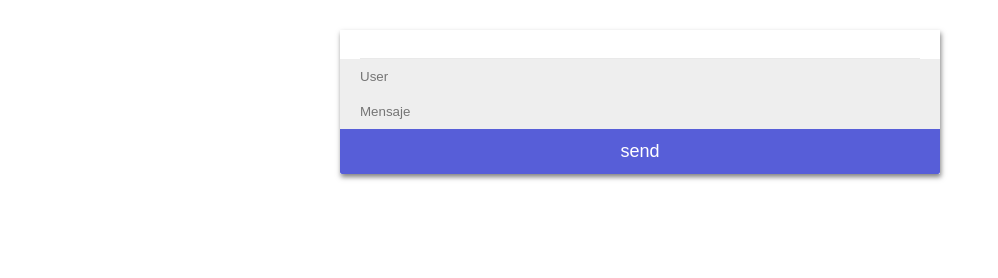
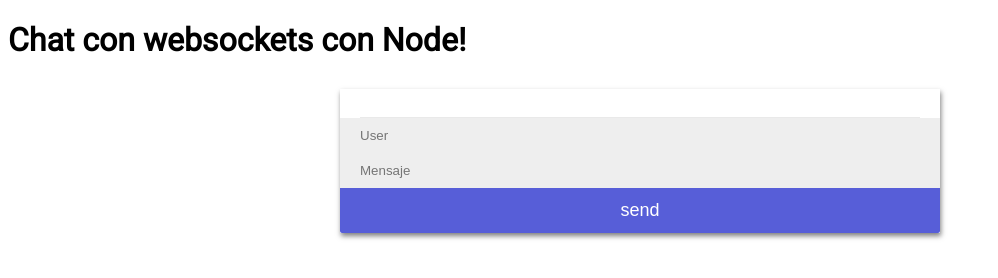
Before and after one commit to frandepy2/pruebachat, a website: page public/index.html in a window 1280 px wide. Shown: the whole page, without its empty margins (0-998 px from the left). Drawn offline with nearby package versions, Linux system fonts and the light colour scheme; no server answers.

Commit message:
Commit Primer examen final

```diff
--- a/public/index.html
+++ b/public/index.html
@@ -11,6 +11,7 @@
     <link rel="stylesheet" href="main.css">
 </head>
 <body>
+    <h1>Chat con websockets con Node!</h1>
     <div id="chat-container">
         <div id="chat-window">
             <div id="output"></div>
```
